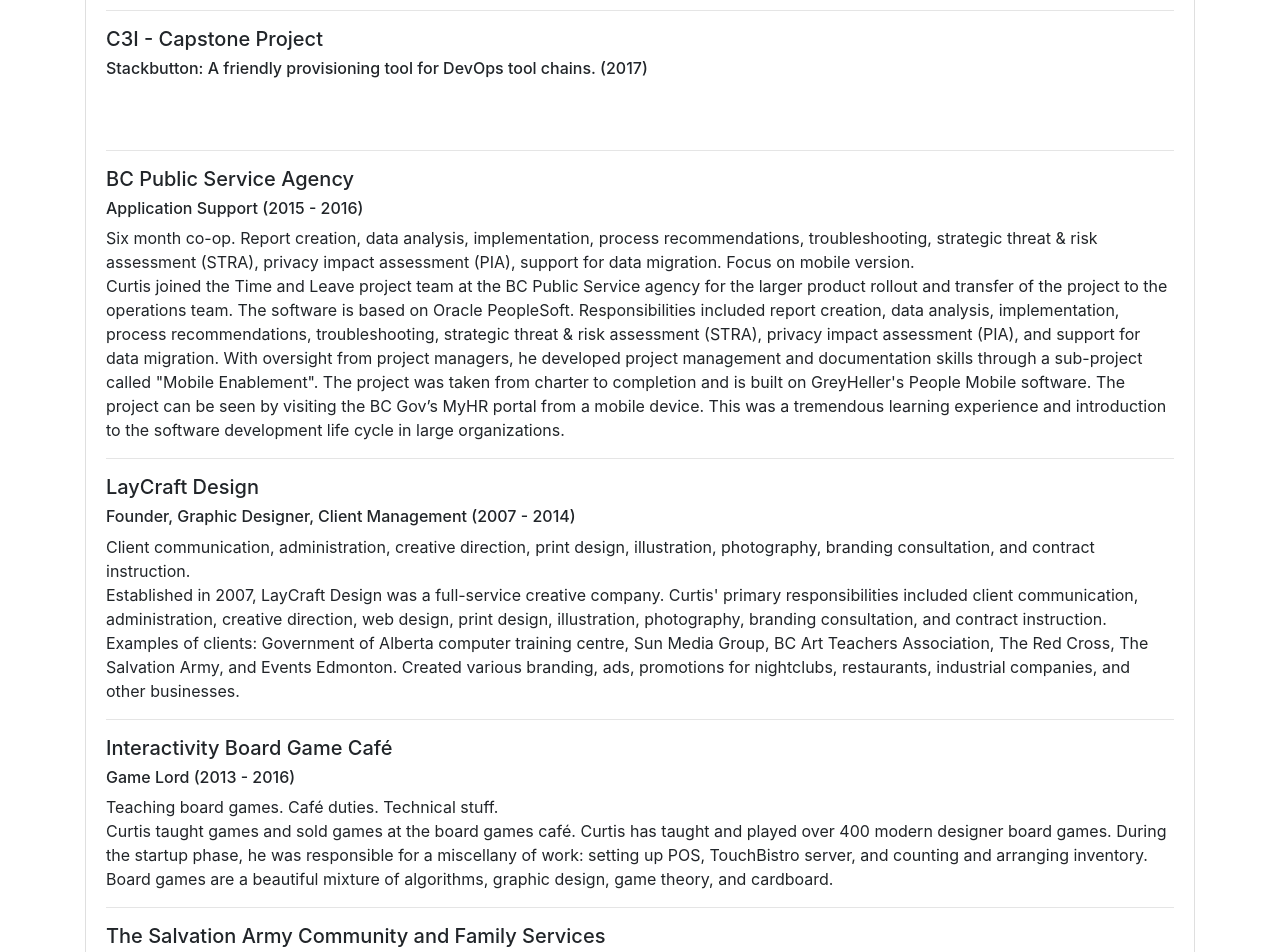
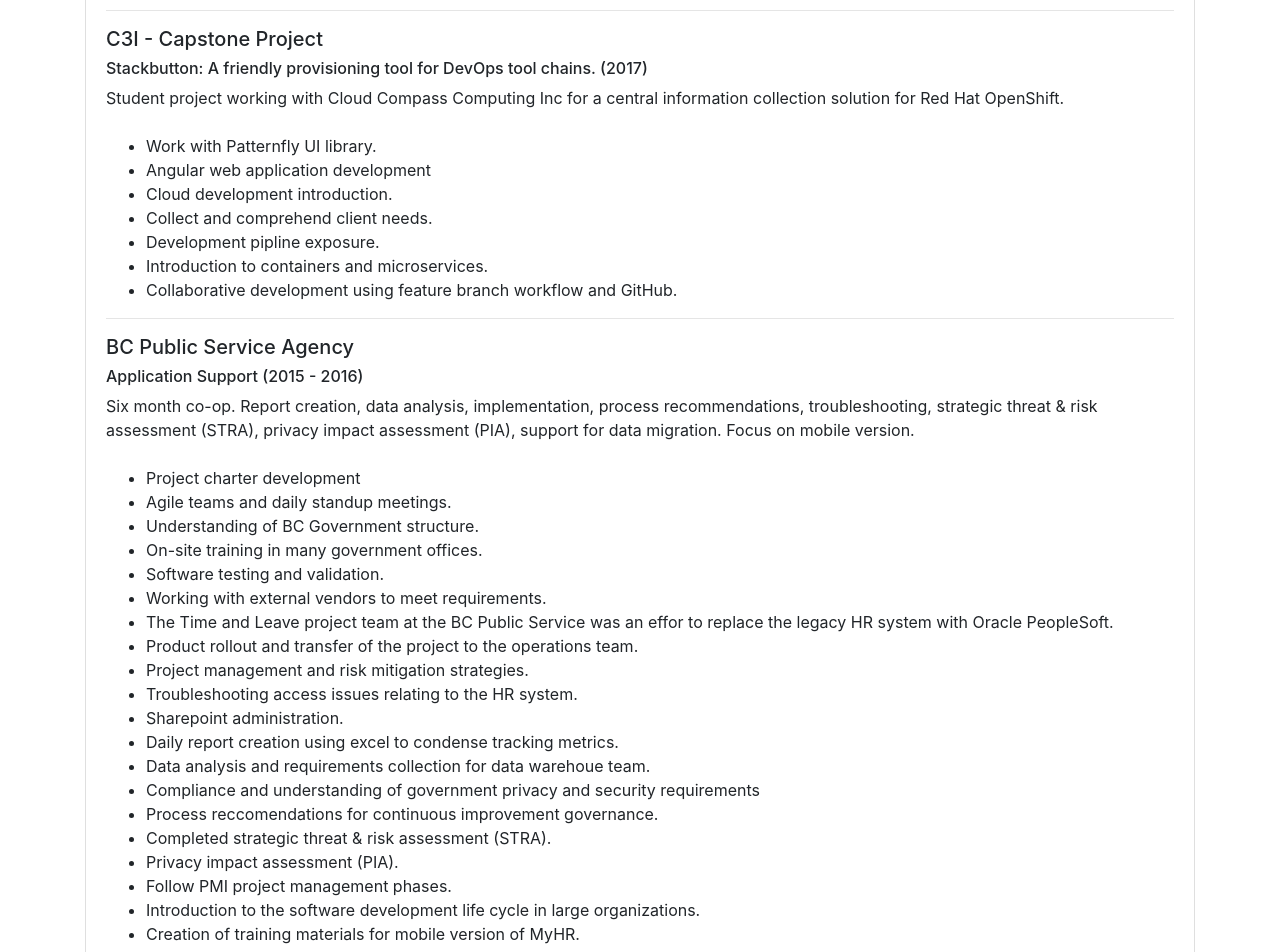
Before and after one commit to LayCraft/portfolio, an Angular app: page / in a window 1280 px wide. Shown: the part 3360-4312 px from the top of the page. Built offline with nearby package versions, Linux system fonts and the light colour scheme.

Commit message:
convert long descriptions into filterable sections.

```diff
--- a/src/app/classes/job.ts
+++ b/src/app/classes/job.ts
@@ -4,6 +4,5 @@
     startDate: string;
     endDate: string;
     shortDescription: string;
-    longDescription: string;
     bonus: string[]; // This is a collection of flavour text that can be added onto the resume for situations where specific information is saught.
 }
--- a/src/app/job-list/job-list.component.ts
+++ b/src/app/job-list/job-list.component.ts
@@ -14,7 +14,6 @@
       startDate: '2018',
       endDate: 'present',
       shortDescription: 'Create and maintain support tools for manufacturing and production teams.',
-      longDescription: 'Create and maintain software tools to support manufacturing and production teams.',
       bonus: [
         'Integrate machines with Active Directory (AD) and group policy.',
         'Maintenence of legacy .NET web apps running on IIS. This includes C# and VB.NET.',
@@ -27,7 +26,7 @@
         'Programmatic data retrieval from network drives.',
         'Denormalized database storage and retrieval with MongoDB.',
         'Normalized database querying and automation with T-SQL and SQL. (Both MS and Oracle)',
-        'Use Docker for development; including dockerfiles for microservice potential.',
+        'Use Docker for development; addition of dockerfiles to most projects.',
         'Move legacy industrial systems to CentOS hypervisor (P2V).',
         'InfoSec incidence responses for Kerberos and JASBUG security vulnerabilities',
         'Configuration of CentOS and Debian Linux to meet corporate security certificates.',
@@ -56,7 +55,6 @@
       startDate: '2017',
       endDate: '2018',
       shortDescription: 'Creation of software tools to support the manufacturing process.',
-      longDescription: 'Need a long description.',
       bonus: [
         'Process analysis for manufacturing change orders.',
         'Web application creation in MongoDB, Express, Angular, and NodeJS.',
@@ -70,9 +68,16 @@
       positionName: 'Stackbutton: A friendly provisioning tool for DevOps tool chains.',
       startDate: '2017',
       endDate: '2017',
-      shortDescription: '',
-      longDescription: '',
-      bonus: []
+      shortDescription: 'Student project working with Cloud Compass Computing Inc for a central information collection solution for Red Hat OpenShift.',
+      bonus: [
+        'Work with Patternfly UI library.',
+        'Angular web application development',
+        'Cloud development introduction.',
+        'Collect and comprehend client needs.',
+        'Development pipline exposure.',
+        'Introduction to containers and microservices.',
+        'Collaborative development using feature branch workflow and GitHub.',
+      ]
     },
     {
       companyName: 'BC Public Service Agency',
@@ -80,8 +85,29 @@
       startDate: '2015',
       endDate: '2016',
       shortDescription: 'Six month co-op. Report creation, data analysis, implementation, process recommendations, troubleshooting, strategic threat & risk assessment (STRA), privacy impact assessment (PIA), support for data migration. Focus on mobile version.',
-      longDescription: 'Curtis joined the Time and Leave project team at the BC Public Service agency for the larger product rollout and transfer of the project to the operations team.\nThe software is based on Oracle PeopleSoft. Responsibilities included report creation, data analysis, implementation, process recommendations, troubleshooting, strategic threat & risk assessment (STRA), privacy impact assessment (PIA), and support for data migration.\n With oversight from project managers, he developed project management  and documentation skills through a sub-project called "Mobile Enablement". The project was taken from charter to completion and is built on GreyHeller\'s People Mobile software. The project can be seen by visiting the BC Gov’s MyHR portal from a mobile device. This was a tremendous learning experience and introduction to the software development life cycle in large organizations.',
-      bonus: []
+      bonus: [
+        'Project charter development',
+        'Agile teams and daily standup meetings.',
+        'Understanding of BC Government structure.',
+        'On-site training in many government offices.',
+        'Software testing and validation.',
+        'Working with external vendors to meet requirements.',
+        'The Time and Leave project team at the BC Public Service was an effor to replace the legacy HR system with Oracle PeopleSoft.',
+        'Product rollout and transfer of the project to the operations team.',
+        'Project management and risk mitigation strategies.',
+        'Troubleshooting access issues relating to the HR system.',
+        'Sharepoint administration.',
+        'Daily report creation using excel to condense tracking metrics.',
+        'Data analysis and requirements collection for data warehoue team.',
+        'Compliance and understanding of government privacy and security requirements',
+        'Process reccomendations for continuous improvement governance.',
+        'Completed strategic threat & risk assessment (STRA).',
+        'Privacy impact assessment (PIA).',
+        'Follow PMI project management phases.',
+        'Introduction to the software development life cycle in large organizations.',
+        'Creation of training materials for mobile version of MyHR.',
+      ]
+
     },
     {
       companyName: 'LayCraft Design',
@@ -89,7 +115,7 @@
       startDate: '2007',
       endDate: '2014',
       shortDescription: 'Client communication, administration, creative direction, print design, illustration, photography, branding consultation, and contract instruction.',
-      longDescription: 'Established in 2007, LayCraft Design was a full-service creative company. Curtis\' primary responsibilities included client communication, administration, creative direction, web design, print design, illustration, photography, branding consultation, and contract instruction.\nExamples of clients: Government of Alberta computer training centre, Sun Media Group, BC Art Teachers Association, The Red Cross, The Salvation Army, and Events Edmonton. Created various branding, ads, promotions for nightclubs, restaurants, industrial companies, and other businesses.',
+      // longDescription: 'Established in 2007, LayCraft Design was a full-service creative company. Curtis\' primary responsibilities included client communication, administration, creative direction, web design, print design, illustration, photography, branding consultation, and contract instruction.\nExamples of clients: Government of Alberta computer training centre, Sun Media Group, BC Art Teachers Association, The Red Cross, The Salvation Army, and Events Edmonton. Created various branding, ads, promotions for nightclubs, restaurants, industrial companies, and other businesses.',
       bonus: []
     },
     {
@@ -98,7 +124,7 @@
       startDate: '2013',
       endDate: '2016',
       shortDescription: 'Teaching board games. Café duties. Technical stuff.',
-      longDescription: 'Curtis taught games and sold games at the board games café. Curtis has taught and played over 400 modern designer board games. During the startup phase, he was responsible for a miscellany of work: setting up POS, TouchBistro server, and counting and arranging inventory. Board games are a beautiful mixture of algorithms, graphic design, game theory, and cardboard.',
+      // longDescription: 'Curtis taught games and sold games at the board games café. Curtis has taught and played over 400 modern designer board games. During the startup phase, he was responsible for a miscellany of work: setting up POS, TouchBistro server, and counting and arranging inventory. Board games are a beautiful mixture of algorithms, graphic design, game theory, and cardboard.',
       bonus: []
     },
     {
@@ -107,7 +133,7 @@
       startDate: '2013',
       endDate: '2016',
       shortDescription: 'Website content, rebranding, communication design, computer literacy instruction.',
-      longDescription: 'Curtis set up and the new Joomla website. He collected and wrote descriptions about the many programs and services that The Salvation Army Stan Hagen Centre for Families provides. He redesigned print materials to fit the centre\'s renaming: forms, business cards, certificates, manuals, signs, and etc… Curtis taught computer literacy skills in the computer lab: Windows, File Management, Word, Excel, and powerpoint. During Christmas he was responsible for various organizational tasks surrounding the Christmas Hamper and Toy Shop programs such as collecting and managing client intake data.',
+      // longDescription: 'Curtis set up and the new Joomla website. He collected and wrote descriptions about the many programs and services that The Salvation Army Stan Hagen Centre for Families provides. He redesigned print materials to fit the centre\'s renaming: forms, business cards, certificates, manuals, signs, and etc… Curtis taught computer literacy skills in the computer lab: Windows, File Management, Word, Excel, and powerpoint. During Christmas he was responsible for various organizational tasks surrounding the Christmas Hamper and Toy Shop programs such as collecting and managing client intake data.',
       bonus: []
     },
     {
@@ -116,7 +142,7 @@
       startDate: '2007',
       endDate: '2009',
       shortDescription: 'Curriculum development, and instruction for graphic design classes.',
-      longDescription: 'Curtis developed curriculum and instructed at The Northern Alberta Institute of Technology (NAIT).  Classes included InDesign Level 1 & 2, Acrobat Level 1 & 2, Print Tools for Scanning & Printing, Photoshop Level 1-3, Digital Photo Basic, and Design Theory. He was also an instructor for NAIT\'s kids summer camps in GameMaker, digital photography, and Photoshop.',
+      // longDescription: 'Curtis developed curriculum and instructed at The Northern Alberta Institute of Technology (NAIT).  Classes included InDesign Level 1 & 2, Acrobat Level 1 & 2, Print Tools for Scanning & Printing, Photoshop Level 1-3, Digital Photo Basic, and Design Theory. He was also an instructor for NAIT\'s kids summer camps in GameMaker, digital photography, and Photoshop.',
       bonus: []
     },
     {
@@ -125,7 +151,7 @@
       startDate: '2007',
       endDate: '2009',
       shortDescription: 'Instructor for graphic design tools. Focused training.',
-      longDescription: 'After graduation, the college hired Curtis for his ability to instruct. Curtis\' work was mainly in corporate-training and focused-training. He provided classes for various organizations such as: Blackberry & Acrobat Pro training for the Government of Alberta, InDesign Training for Sun Media Group, Adobe creative suite training for the University of Alberta\'s faculty of extension.',
+      // longDescription: 'After graduation, the college hired Curtis for his ability to instruct. Curtis\' work was mainly in corporate-training and focused-training. He provided classes for various organizations such as: Blackberry & Acrobat Pro training for the Government of Alberta, InDesign Training for Sun Media Group, Adobe creative suite training for the University of Alberta\'s faculty of extension.',
       bonus: []
     },
     {
@@ -134,7 +160,7 @@
       startDate: '2006',
       endDate: '2006',
       shortDescription: 'Tech-support, after-hours tech-support, billing support, activations and transfers.',
-      longDescription: 'Customers across the western USA called for troubleshooting and support with their GSM devices. Curtis used Siebel and AXIS CRM systems to track, resolve, and notate issues. Included troubleshooting of various GSM issues using AT&T tools.',
+      // longDescription: 'Customers across the western USA called for troubleshooting and support with their GSM devices. Curtis used Siebel and AXIS CRM systems to track, resolve, and notate issues. Included troubleshooting of various GSM issues using AT&T tools.',
       bonus: []
     },
     {
@@ -143,7 +169,7 @@
       startDate: '2004',
       endDate: '2006',
       shortDescription: 'Slinging coffee and schmoozing with patrons.',
-      longDescription: 'Curtis\' responsibility at Starbucks was primarily a Barista but included training other staff on making bar drinks. He started in West Edmonton Mall Chapters and transferred to Callingwood. He then moved to Terra Losa. Starbucks\' work flexibility allowed him to work in dozens of stores in Edmonton and with many types of people.',
+      // longDescription: 'Curtis\' responsibility at Starbucks was primarily a Barista but included training other staff on making bar drinks. He started in West Edmonton Mall Chapters and transferred to Callingwood. He then moved to Terra Losa. Starbucks\' work flexibility allowed him to work in dozens of stores in Edmonton and with many types of people.',
       bonus: []
     },
 
```
